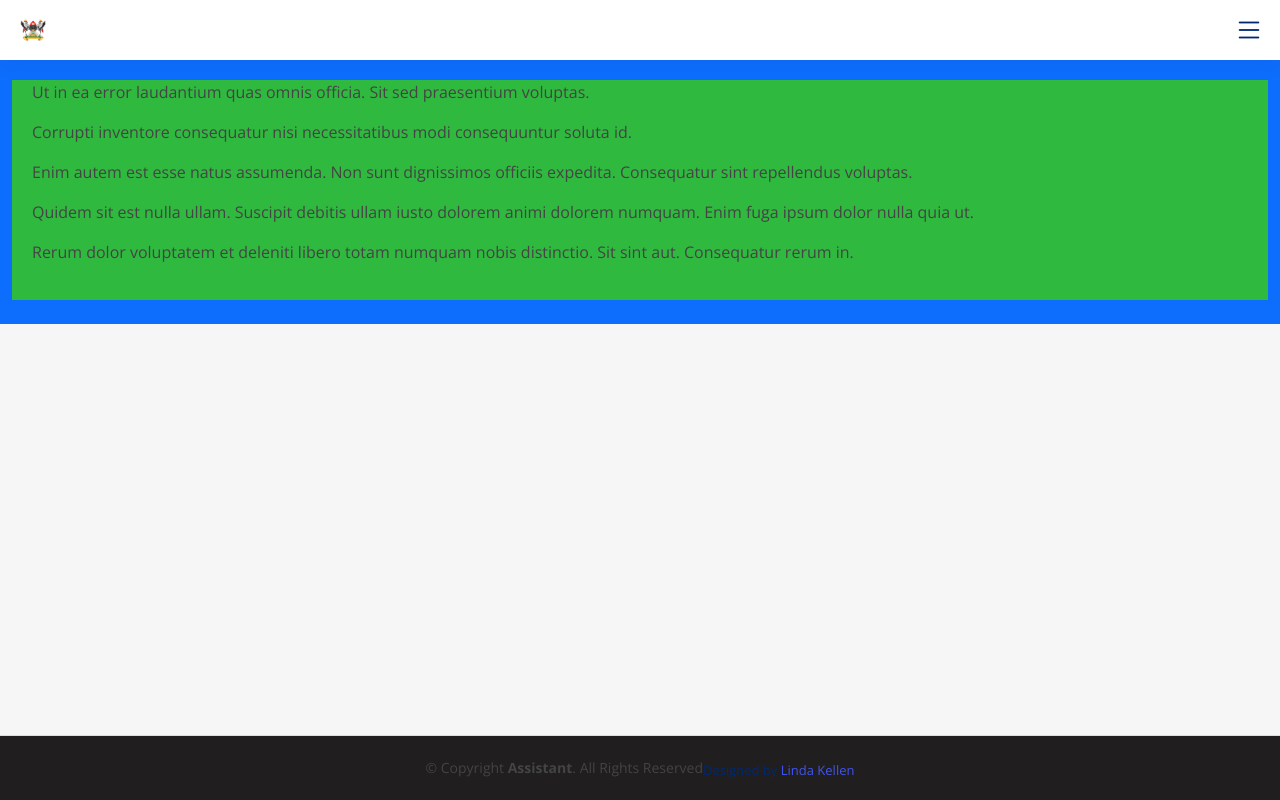
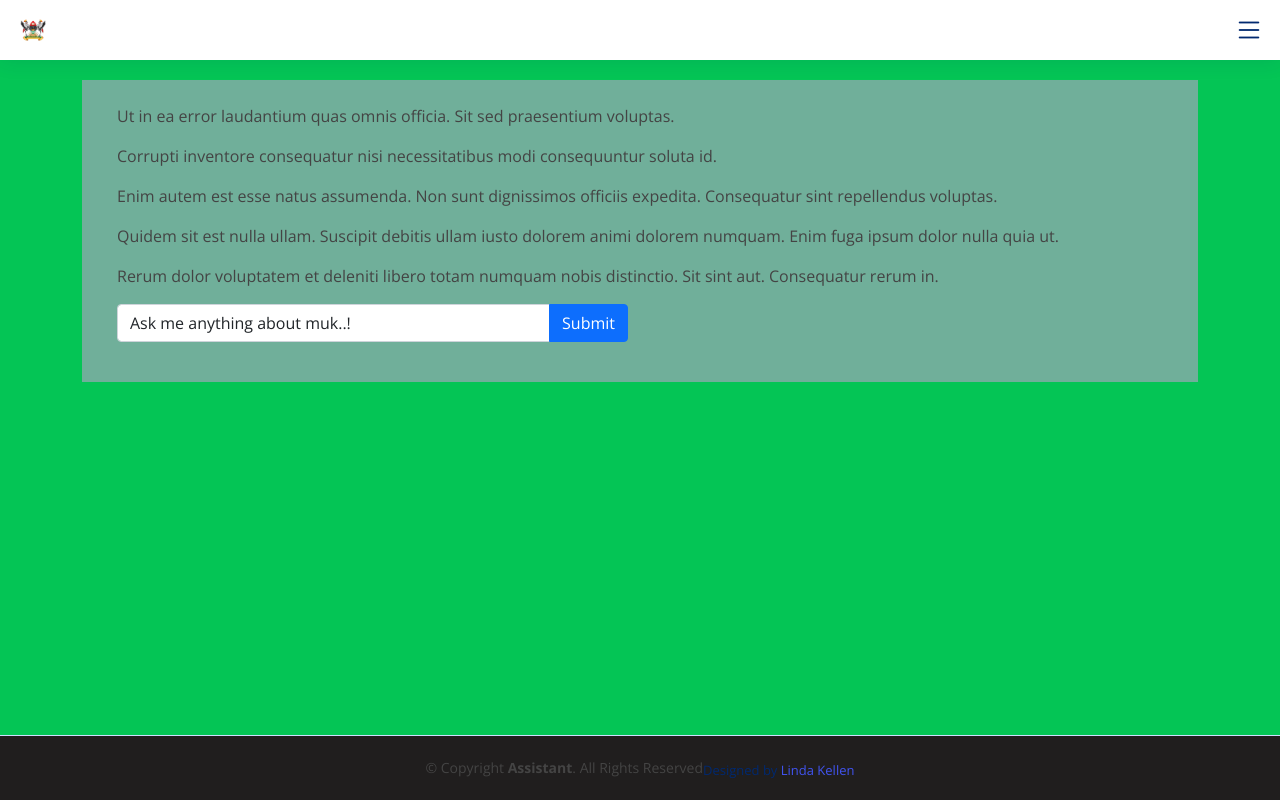
Before and after one commit to linda123ayebale/assistant, a Django app: page /chatbot/bot in a window 1280 px wide. Run offline with Django 3.2, Linux system fonts and the light colour scheme; some libraries are stand-ins or nearby versions.

Commit message:
input on the chatbot page and the button

```diff
--- a/chatbot/templates/chatbot/index.html
+++ b/chatbot/templates/chatbot/index.html
@@ -1,4 +1,4 @@
-{% extends "main.html" %}
+{% extends "base.html" %}
 {% load static %}
 
 <title>
@@ -17,8 +17,8 @@
  <!-- End Header -->
 
   <section class="section">
-    <div class="container-fluid py-4 bg-primary">
-        <div class="card-body">
+    <div class="container py-4">
+        <div class="card-body py-4" style="background-color: rgb(112, 175, 154);">
           <div class="col-12 justify-content-center">
             <div class="row">
                 <p>Ut in ea error laudantium quas omnis officia. Sit sed praesentium voluptas.</p>
@@ -29,6 +29,19 @@
                 <p>Quidem sit est nulla ullam. Suscipit debitis ullam iusto dolorem animi dolorem numquam. Enim fuga ipsum dolor nulla quia ut.</p>
                 <p>Rerum dolor voluptatem et deleniti libero totam numquam nobis distinctio. Sit sint aut. Consequatur rerum in.</p>
             </div>
+
+            <div class="row">
+              <div class="col-6">
+                  <div class="form-group">
+                      <div class="input-group">
+                          <input type="text" class="form-control" value="Ask me anything about muk..!">
+                          <div class="input-group-append">
+                              <a class="btn btn-primary" href="">Submit</a>
+                          </div>
+                      </div>
+                  </div>
+              </div>
+            </div>
           </div>
       </div>
 
--- /dev/null
+++ b/templates/base.html
@@ -0,0 +1,61 @@
+{% load static %}
+<!DOCTYPE html>
+<html lang="en">
+<head>
+    <meta charset="UTF-8">
+    <meta http-equiv="X-UA-Compatible" content="IE=edge">
+    <meta name="viewport" content="width=device-width, initial-scale=1.0">
+
+    <title>
+        {% block title %}
+
+        {% endblock title %}
+    </title>
+
+    <meta content="" name="description">
+    <meta content="" name="keywords">
+
+    <!-- Favicons -->
+    <link href="{% static 'assets/img/go.png' %}" rel="icon">
+    <link href="{% static 'assets/img/go.png' %}" rel="apple-touch-icon">
+
+    <!-- Google Fonts -->
+    <link href="https://fonts.gstatic.com" rel="preconnect">
+    <link href="https://fonts.googleapis.com/css?family=Open+Sans:300,300i,400,400i,600,600i,700,700i|Nunito:300,300i,400,400i,600,600i,700,700i|Poppins:300,300i,400,400i,500,500i,600,600i,700,700i" rel="stylesheet">
+
+    <link rel="stylesheet" href="https://stackpath.bootstrapcdn.com/bootstrap/4.5.0/css/bootstrap.min.css">
+
+    <!-- Vendor CSS Files -->
+    <link href="{% static 'assets/vendor/bootstrap/css/bootstrap.min.css' %}" rel="stylesheet">
+    <link href="{% static 'assets/vendor/bootstrap-icons/bootstrap-icons.css' %}" rel="stylesheet">
+    <link href="{% static 'assets/vendor/boxicons/css/boxicons.min.css' %}" rel="stylesheet">
+    <link href="{% static 'assets/vendor/quill/quill.snow.css' %}" rel="stylesheet">
+    <link href="{% static 'assets/vendor/quill/quill.bubble.css' %}" rel="stylesheet">
+    <link href="{% static 'assets/vendor/remixicon/remixicon.css' %}" rel="stylesheet">
+    <link href="{% static 'assets/vendor/simple-datatables/style.css' %}" rel="stylesheet">
+
+    <!-- Template Main CSS File -->
+    <link href="{% static 'assets/css/style.css' %}" rel="stylesheet">
+</head>
+<body style="background-color: rgb(4, 197, 85);">
+
+    {% block content %}
+
+    {% endblock content %}
+
+
+    <a href="#" class="back-to-top d-flex align-items-center justify-content-center"><i class="bi bi-arrow-up-short"></i></a>
+    <!-- Vendor JS Files -->
+    <script src="{% static 'assets/vendor/apexcharts/apexcharts.min.js' %}"></script>
+    <script src="{% static 'assets/vendor/bootstrap/js/bootstrap.bundle.min.js' %}"></script>
+    <script src="{% static 'assets/vendor/chart.js/chart.min.js' %}"></script>
+    <script src="{% static 'assets/vendor/echarts/echarts.min.js' %}"></script>
+    <script src="{% static 'assets/vendor/quill/quill.min.js' %}"></script>
+    <script src="{% static 'assets/vendor/simple-datatables/simple-datatables.js' %}"></script>
+    <script src="{% static 'assets/vendor/tinymce/tinymce.min.js' %}"></script>
+    <script src="{% static 'assets/vendor/php-email-form/validate.js' %}"></script>
+
+    <!-- Template Main JS File -->
+    <script src="{% static 'assets/js/main.js' %}"></script>
+</body>
+</html>
```
